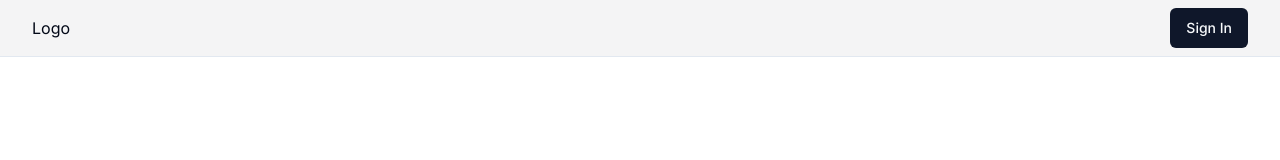
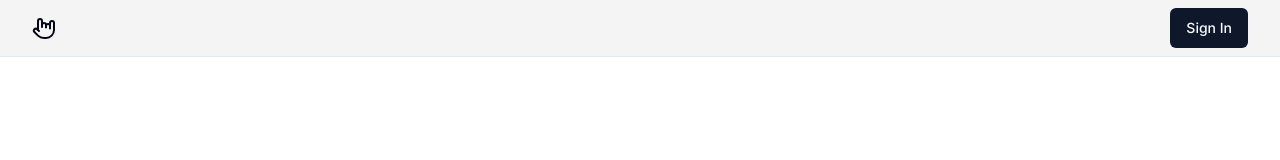
Before and after one commit to isnendyankp/shadcnForm, a Next.js app in the folder my-app/: page / in a window 1280 px wide. Shown: the top 160 px of the page. Built offline with nearby package versions, Linux system fonts and the light colour scheme.

Commit message:
chore: Update Navbar component to include HandMetal icon in logo link

```diff
--- a/my-app/src/components/Navbar/index.tsx
+++ b/my-app/src/components/Navbar/index.tsx
@@ -1,12 +1,13 @@
 import React from 'react'
 import Link from 'next/link'
 import { buttonVariants } from '../ui/button';
+import { HandMetal } from 'lucide-react';
 
 const Navbar = () => {
   return (
     <div className="bg-zinc-100 py-2 border-b border-s-zinc-200 fixed w-full z-10 top-0">
       <div className='container flex items-center justify-between'>
-        <Link href="/">Logo</Link>
+        <Link href="/"><HandMetal/></Link>
         <Link className={buttonVariants()} href="/sign-in">
           Sign In
         </Link>
```
